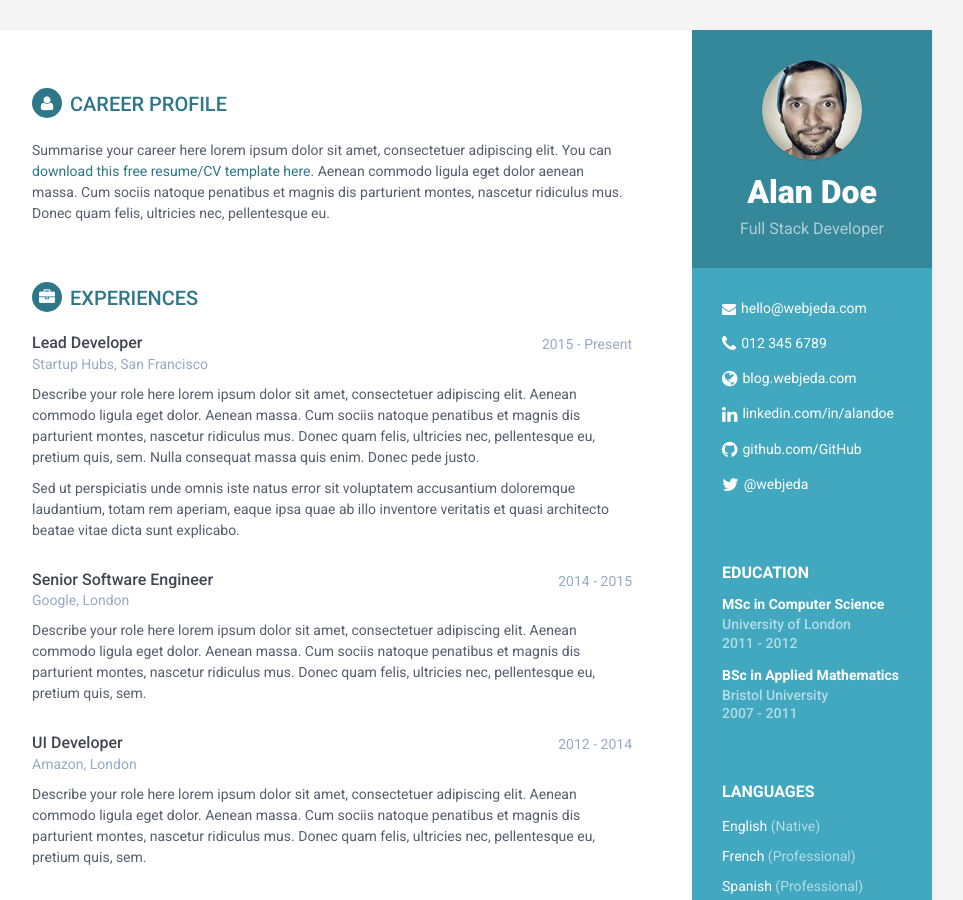
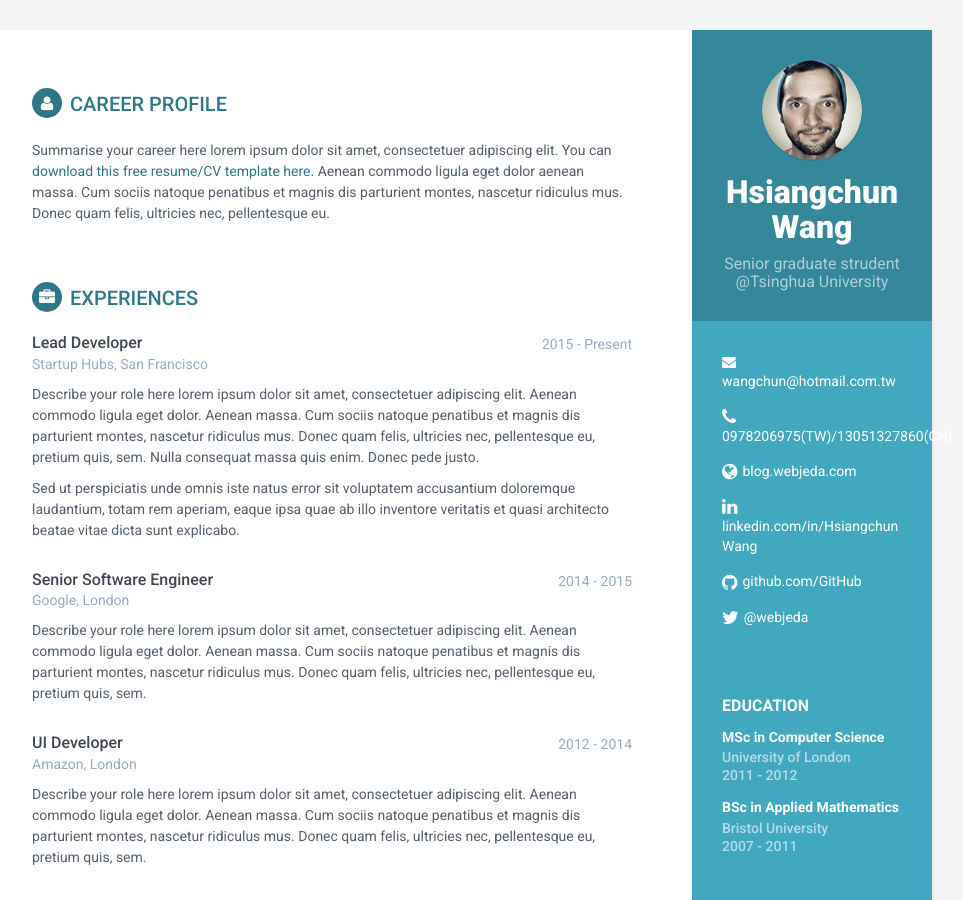
Before and after one commit to hsiangchunwang/hsiangchunwang.github.io, a Jekyll site: the page built from index.html, in a window 1280 px wide and 900 px high. Shown: the whole window, without its empty margins (188-1151 px from the left). Built offline with Jekyll 4.4.1, drawn with Linux system fonts in a browser that asks for light colours.

Commit message:
Save my work

```diff
--- a/_config.yml
+++ b/_config.yml
@@ -1,5 +1,5 @@
 
-title: My Resume
+title: Hsiangchun Wang CV
 url: 'http://webjeda.com'
 baseurl: '/online-cv' #change it according to your repository name
 
@@ -13,16 +13,16 @@ baseurl: '/online-cv' #change it according to your repository name
 
 
 #Profile information
-name: Alan Doe
-tagline: Full Stack Developer
+name: Hsiangchun Wang
+tagline: Senior graduate strudent @Tsinghua University
 pic: profile.png  #place a 100x100 picture inside /assets/images/ folder and provide the name of the file below
 
 #sidebar links
-email: hello@webjeda.com
-phone: 012 345 6789
+email: wangchun@hotmail.com.tw
+phone: 0978206975(TW)/13051327860(CN)
 website: blog.webjeda.com #do not add http://
-linkedin: alandoe
+linkedin: Hsiangchun Wang
 github: sharu725
-twitter: '@webjeda'
+facebook: 'Hsiang-Chun Wang'
 
 #Update all the sections by editing the files inside _includes folder.
```
Also changed, not shown: 1 other file.
